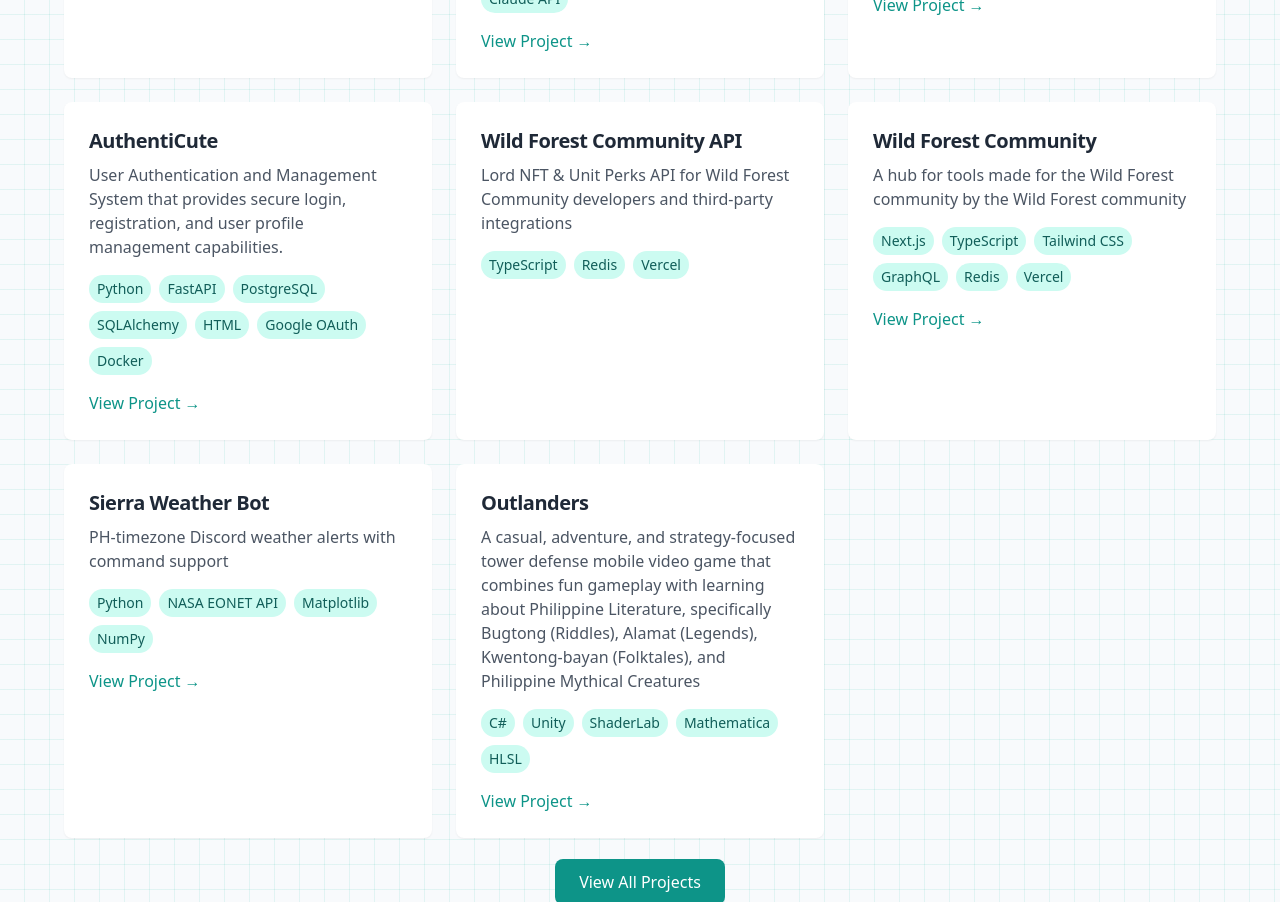
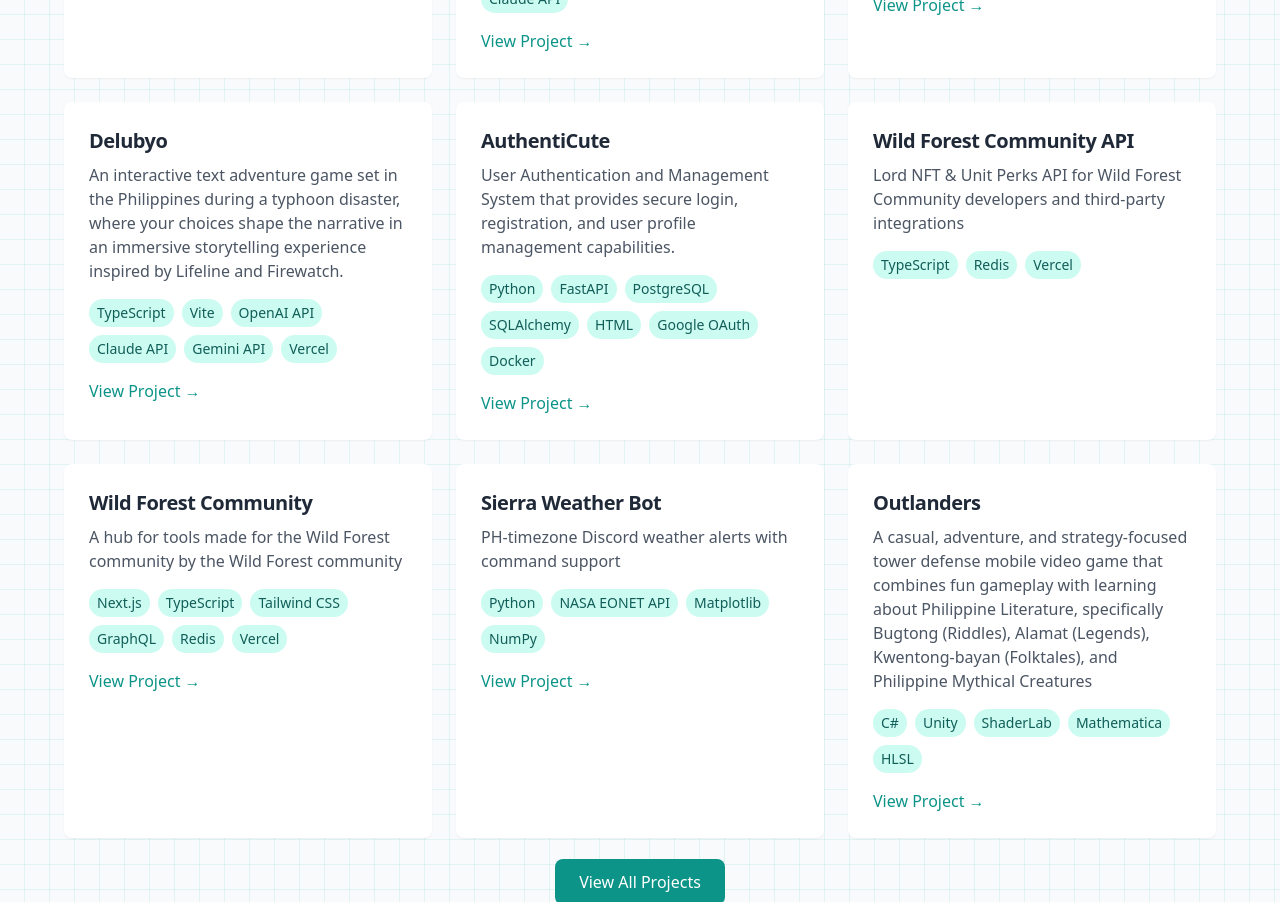
Before and after one commit to nocturnal629/portfolio, a Next.js app: page / in a window 1280 px wide. Shown: the part 1260-2162 px from the top of the page. Built offline with nearby package versions, Linux system fonts and the light colour scheme.

Commit message:
Add Delubyo project to portfolio.
Feature the Delubyo text adventure game with its stack and link to the GitHub repository.

Co-authored-by: Cursor <cursoragent@cursor.com>

```diff
--- a/src/data/projects.ts
+++ b/src/data/projects.ts
@@ -17,6 +17,12 @@ export const projects: Project[] = [
     description: "A single-user RAG application for chatting with your own notes, PDFs, bookmarks, and articles, with streamed answers and inline citations pointing to exact source chunks.",
     tech: ["Next.js", "TypeScript", "Supabase", "pgvector", "Gemini API", "Tailwind CSS", "Vercel"],
     link: "https://github.com/nocturnal625/personal-RAG"
+  },
+  {
+    title: "Delubyo",
+    description: "An interactive text adventure game set in the Philippines during a typhoon disaster, where your choices shape the narrative in an immersive storytelling experience inspired by Lifeline and Firewatch.",
+    tech: ["TypeScript", "Vite", "OpenAI API", "Claude API", "Gemini API", "Vercel"],
+    link: "https://github.com/nocturnal625/Delubyo"
   },
   {
     title: "AuthentiCute",
```
